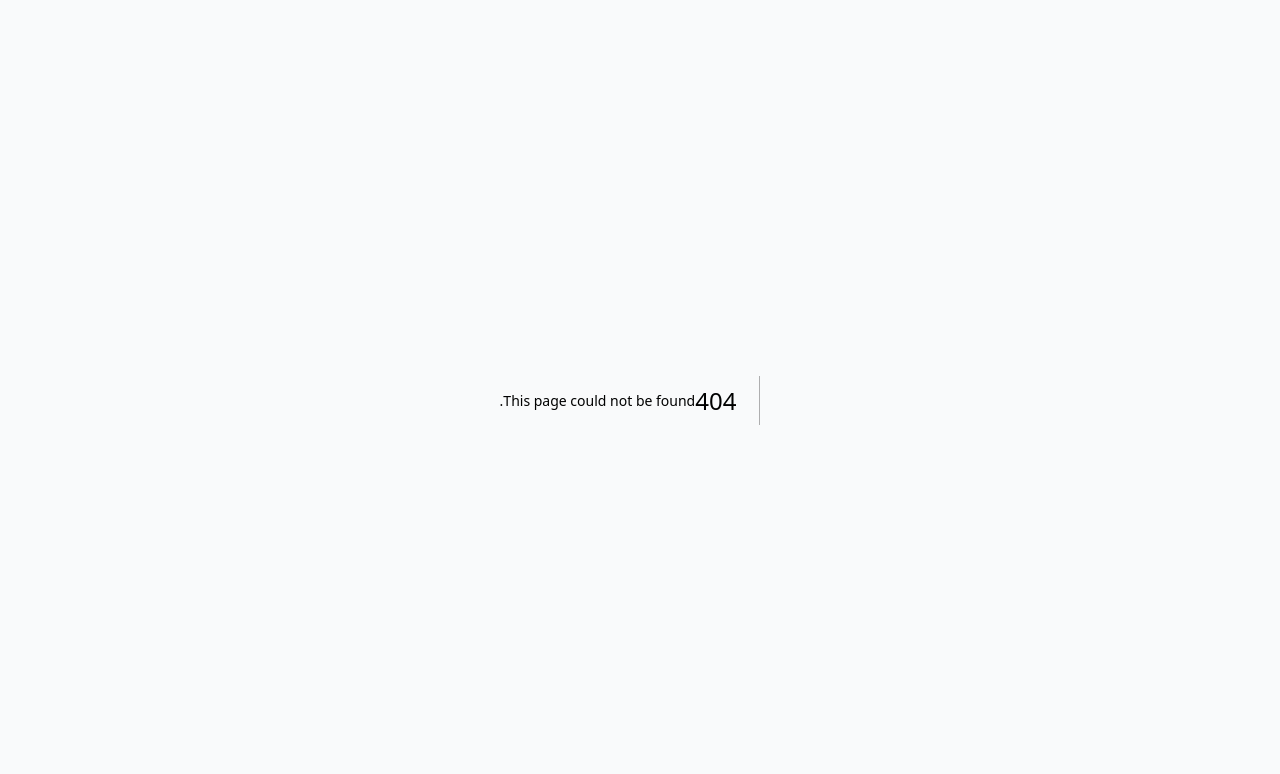
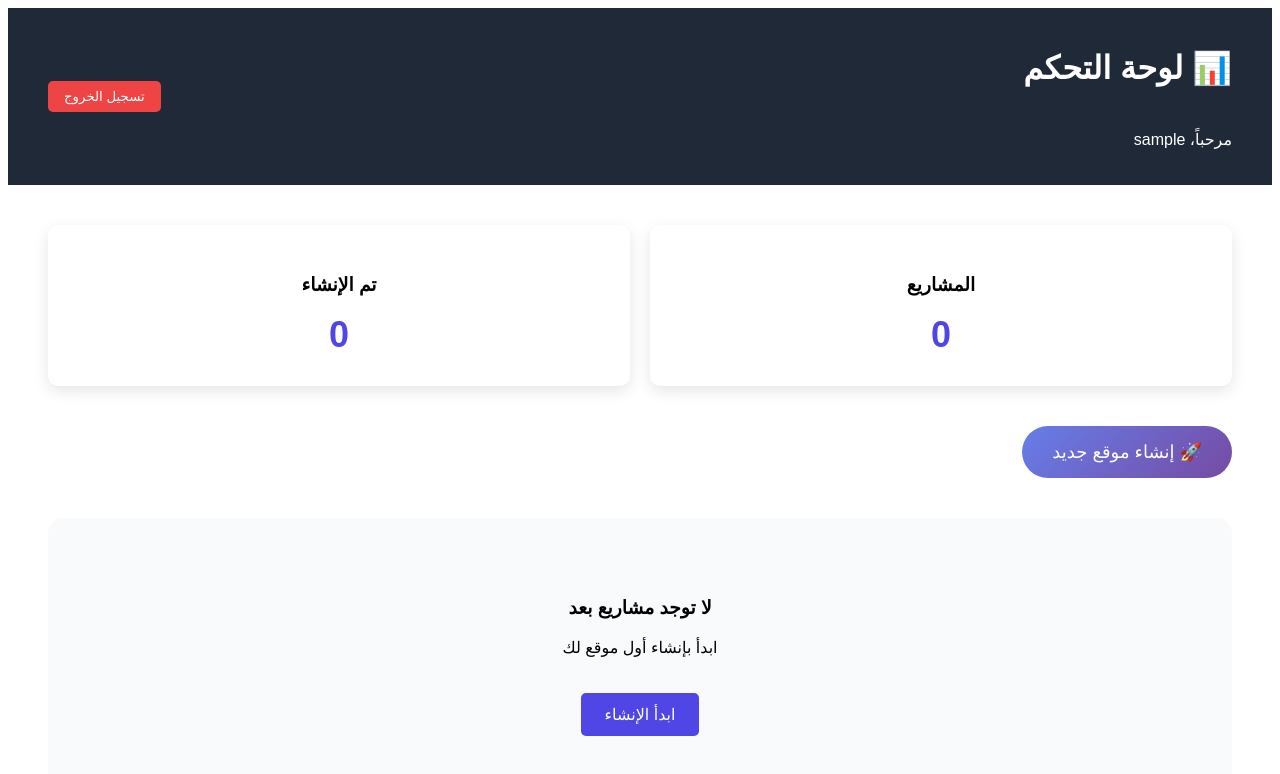
Before and after one commit to MHAleedduuub/Website-builder-1, a Next.js app: page /dashboard in a window 1280 px wide. Before the commit this address had no page. Shown: the top 774 px of the page. Built offline with nearby package versions, Linux system fonts and the light colour scheme; sample sign-in values are in the browser's storage.

Commit message:
Create dashboard.js

```diff
--- /dev/null
+++ b/pages/dashboard.js
@@ -0,0 +1,162 @@
+import { useState, useEffect } from 'react';
+import Head from 'next/head';
+
+export default function Dashboard() {
+  const [user, setUser] = useState(null);
+  const [projects, setProjects] = useState([]);
+
+  useEffect(() => {
+    const token = localStorage.getItem('token');
+    const userData = localStorage.getItem('user');
+
+    if (token && userData) {
+      setUser(JSON.parse(userData));
+      // هنا يمكن جلب مشاريع المستخدم من API
+    } else {
+      window.location.href = '/login';
+    }
+  }, []);
+
+  const handleLogout = () => {
+    localStorage.removeItem('token');
+    localStorage.removeItem('user');
+    window.location.href = '/';
+  };
+
+  return (
+    <div style={styles.container}>
+      <Head>
+        <title>لوحة التحكم</title>
+      </Head>
+
+      <header style={styles.header}>
+        <div style={styles.headerLeft}>
+          <h1>📊 لوحة التحكم</h1>
+          <p>مرحباً، {user?.username}</p>
+        </div>
+        <div style={styles.headerRight}>
+          <button onClick={handleLogout} style={styles.logoutButton}>
+            تسجيل الخروج
+          </button>
+        </div>
+      </header>
+
+      <main style={styles.main}>
+        <div style={styles.stats}>
+          <div style={styles.statCard}>
+            <h3>المشاريع</h3>
+            <p style={styles.statNumber}>{projects.length}</p>
+          </div>
+          <div style={styles.statCard}>
+            <h3>تم الإنشاء</h3>
+            <p style={styles.statNumber}>{projects.filter(p => p.html).length}</p>
+          </div>
+        </div>
+
+        <div style={styles.actions}>
+          <a href="/ai-builder" style={styles.primaryAction}>
+            🚀 إنشاء موقع جديد
+          </a>
+        </div>
+
+        {projects.length === 0 ? (
+          <div style={styles.emptyState}>
+            <h3>لا توجد مشاريع بعد</h3>
+            <p>ابدأ بإنشاء أول موقع لك</p>
+            <a href="/ai-builder" style={styles.emptyStateButton}>
+              ابدأ الإنشاء
+            </a>
+          </div>
+        ) : (
+          <div style={styles.projectsList}>
+            <h3>مشاريعك</h3>
+            {/* هنا قائمة المشاريع */}
+          </div>
+        )}
+      </main>
+    </div>
+  );
+}
+
+const styles = {
+  container: {
+    fontFamily: 'Arial, sans-serif',
+    direction: 'rtl',
+    margin: 0,
+    padding: 0,
+  },
+  header: {
+    backgroundColor: '#1f2937',
+    color: 'white',
+    padding: '20px 40px',
+    display: 'flex',
+    justifyContent: 'space-between',
+    alignItems: 'center',
+  },
+  headerLeft: {
+    display: 'flex',
+    flexDirection: 'column',
+    gap: '5px',
+  },
+  headerRight: {
+    display: 'flex',
+    gap: '10px',
+  },
+  logoutButton: {
+    background: '#ef4444',
+    color: 'white',
+    border: 'none',
+    padding: '8px 16px',
+    borderRadius: '5px',
+    cursor: 'pointer',
+  },
+  main: {
+    padding: '40px',
+  },
+  stats: {
+    display: 'grid',
+    gridTemplateColumns: 'repeat(auto-fit, minmax(200px, 1fr))',
+    gap: '20px',
+    marginBottom: '40px',
+  },
+  statCard: {
+    background: 'white',
+    padding: '30px',
+    borderRadius: '10px',
+    boxShadow: '0 5px 15px rgba(0,0,0,0.1)',
+    textAlign: 'center',
+  },
+  statNumber: {
+    fontSize: '36px',
+    fontWeight: 'bold',
+    color: '#4f46e5',
+    margin: '10px 0 0 0',
+  },
+  actions: {
+    marginBottom: '40px',
+  },
+  primaryAction: {
+    background: 'linear-gradient(135deg, #667eea 0%, #764ba2 100%)',
+    color: 'white',
+    padding: '15px 30px',
+    borderRadius: '50px',
+    textDecoration: 'none',
+    fontSize: '18px',
+    display: 'inline-block',
+  },
+  emptyState: {
+    textAlign: 'center',
+    padding: '60px 20px',
+    background: '#f9fafb',
+    borderRadius: '15px',
+  },
+  emptyStateButton: {
+    background: '#4f46e5',
+    color: 'white',
+    padding: '12px 24px',
+    borderRadius: '5px',
+    textDecoration: 'none',
+    display: 'inline-block',
+    marginTop: '20px',
+  },
+};
```
